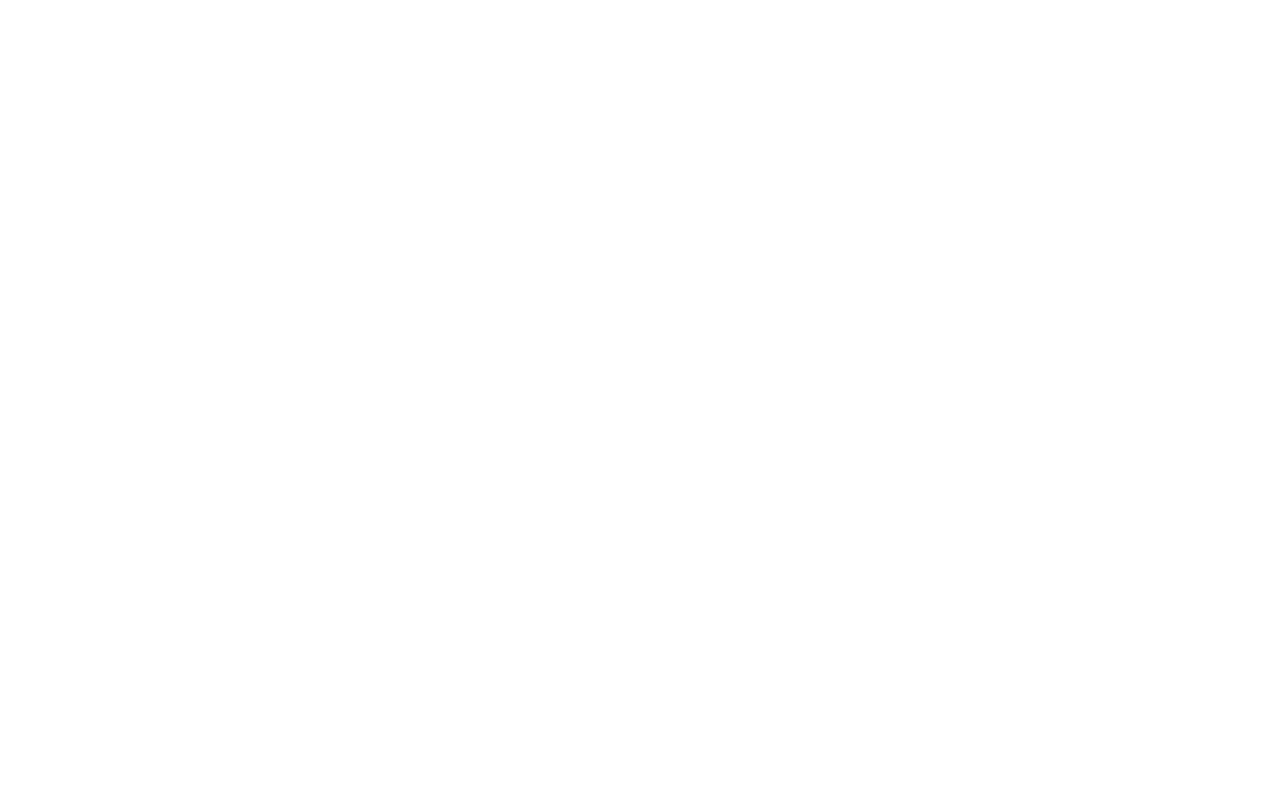
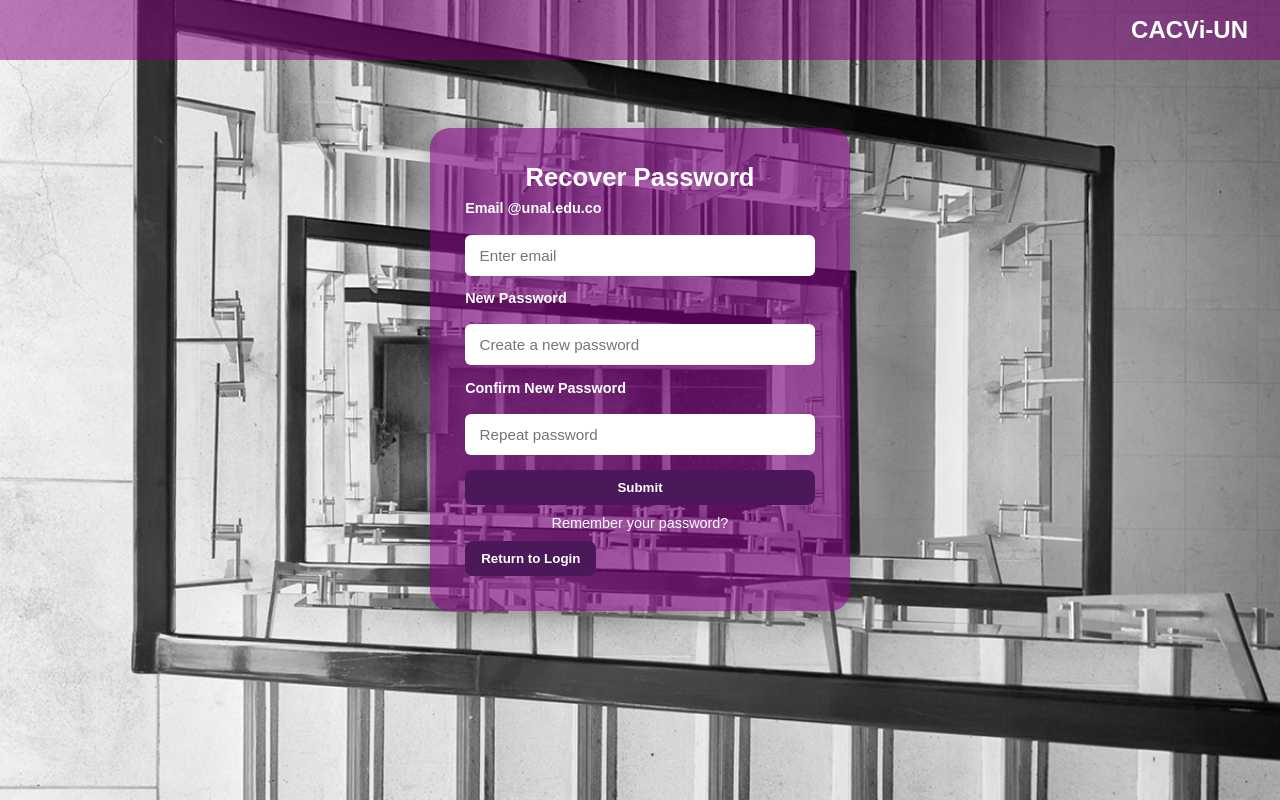
Before and after one commit to jumontenegrol/cacviun, a React (Create React App) app: page /cacviun/forgotPassword in a window 1280 px wide. Before the commit this address had no page. Built offline with nearby package versions, Linux system fonts and the light colour scheme.

Commit message:
Forgot Password

```diff
--- a/src/App.jsx
+++ b/src/App.jsx
@@ -5,6 +5,7 @@
 import Map from "./vistas/Map.jsx";
 import Report from "./vistas/Report.jsx";
 import PersonalStatistics from "./vistas/PersonalStatistics.jsx";
+import ForgotPassword from "./vistas/ForgotPassword.jsx";
 
 export default function App() {
   return (
@@ -12,9 +13,11 @@
       <Routes>
         <Route path="/" element={<Login />} />
         <Route path="/createAccount" element={<CreateAccount />} />
+        <Route path="/forgotPassword" element={<ForgotPassword />} />
         <Route path="/map" element={<Map />} />
         <Route path="/report" element={<Report />} />
         <Route path="/personalStatistics" element={<PersonalStatistics />} />
+
       </Routes>
     </BrowserRouter>
   );
--- a/src/components/ConfirmCode.jsx
+++ b/src/components/ConfirmCode.jsx
@@ -15,7 +15,7 @@
       const body = {
         email: email.toLowerCase(),
         code: code.trim(),
-        type
+        type: type,
       };
 
       const res = await fetch("/user/verify-code", {
--- /dev/null
+++ b/src/vistas/ForgotPassword.jsx
@@ -0,0 +1,183 @@
+import React, { useState } from "react";
+import { useNavigate } from "react-router-dom";
+import { toast, ToastContainer } from "react-toastify";
+import "react-toastify/dist/ReactToastify.css";
+import "./../styles/App.css";
+import ConfirmCode from "../components/ConfirmCode";
+
+function ForgotPassword() {
+  const [email, setEmail] = useState("");
+  const [password, setPassword] = useState("");
+  const [confirmPassword, setConfirmPassword] = useState("");
+  const [showConfirm, setShowConfirm] = useState(false);
+
+  const navigate = useNavigate();
+
+  // Reset inputs
+  const resetCampos = () => {
+    setEmail("");
+    setPassword("");
+    setConfirmPassword("");
+  };
+
+  // ============================================
+  // 🔥 VALIDACIÓN Y ENVÍO DEL CÓDIGO
+  // ============================================
+  const handleSubmitRegister = async () => {
+    let correo = email.trim().toLowerCase();
+    let pass = password.trim();
+    let pass2 = confirmPassword.trim();
+
+    if (!correo || !pass || !pass2) {
+      toast.error("Todos los campos son obligatorios.", { theme: "colored" });
+      resetCampos();
+      return;
+    }
+
+    if (correo.includes(" ") || pass.includes(" ") || pass2.includes(" ")) {
+      toast.error("Los campos no deben contener espacios internos.", {
+        theme: "colored",
+      });
+      resetCampos();
+      return;
+    }
+
+    const regex = /^[^\s@]+@unal\.edu\.co$/;
+    if (!regex.test(correo)) {
+      toast.error("El email debe ser institucional @unal.edu.co.", {
+        theme: "colored",
+      });
+      resetCampos();
+      return;
+    }
+
+    if (pass !== pass2) {
+      toast.error("Las contraseñas no coinciden.", { theme: "colored" });
+      return;
+    }
+
+    // Para forgotPassword: el correo DEBE existir
+    const res = await fetch(`/user/exist-email/${correo}`);
+    const data = await res.json();
+    if (data.exist === false) {
+      toast.error("El correo no existe en el sistema", { theme: "colored" });
+      resetCampos();
+      return;
+    }
+
+    try {
+      setShowConfirm(true);
+
+      const body = { email: correo, type: "forgot" };
+      const res = await fetch("/user/send-verification-code", {
+        method: "POST",
+        headers: { "Content-Type": "application/json" },
+        body: JSON.stringify(body),
+      });
+
+      const data = await res.json();
+
+      if (!data.success) {
+        throw new Error(data.message);
+      }
+    } catch (error) {
+      toast.error(error?.message || "Error enviando el código.", {
+        theme: "colored",
+      });
+      resetCampos();
+    }
+  };
+
+  const handleVerifySuccess = async () => {
+    try {
+      const body = {
+        email: email.trim().toLowerCase(),
+        password: password.trim(),
+      };
+
+      const res = await fetch("/user/reset-password", {
+        method: "POST",
+        headers: { "Content-Type": "application/json" },
+        body: JSON.stringify(body),
+      });
+
+      const data = await res.json();
+
+      if (!data.success) {
+        throw new Error(data.message);
+      }
+
+      toast.success( data.message, {
+        theme: "colored",
+      });
+
+      navigate("/");
+    } catch (error) {
+      toast.error(error?.message || "Error actualizando la contraseña.", {
+        theme: "colored",
+      });
+    }
+  };
+
+  return (
+    <div className="background">
+      <div className="header">CACVi-UN</div>
+
+      <div className="login-box">
+        <h1>Recover Password</h1>
+
+        <form onSubmit={(e) => e.preventDefault()}>
+          <label>Email @unal.edu.co</label>
+          <input
+            type="email"
+            placeholder="Enter email"
+            value={email}
+            onChange={(e) => setEmail(e.target.value.toLowerCase())}
+            required
+          />
+
+          <label>New Password</label>
+          <input
+            type="password"
+            placeholder="Create a new password"
+            value={password}
+            onChange={(e) => setPassword(e.target.value)}
+            required
+          />
+
+          <label>Confirm New Password</label>
+          <input
+            type="password"
+            placeholder="Repeat password"
+            value={confirmPassword}
+            onChange={(e) => setConfirmPassword(e.target.value)}
+            required
+          />
+
+          <button type="button" onClick={handleSubmitRegister}>
+            Submit
+          </button>
+        </form>
+
+        <div className="separator">Remember your password?</div>
+
+        <button className="text-link" onClick={() => navigate("/")}>
+          Return to Login
+        </button>
+      </div>
+
+      <ToastContainer />
+
+      {showConfirm && (
+        <ConfirmCode
+          email={email}
+          type="forgot"
+          onClose={() => setShowConfirm(false)}
+          onSuccess={handleVerifySuccess}
+        />
+      )}
+    </div>
+  );
+}
+
+export default ForgotPassword;
--- a/src/vistas/Login.jsx
+++ b/src/vistas/Login.jsx
@@ -43,9 +43,9 @@
     }
 
     try {
-      const body = {email:correo, password: pass};
+      const body = { email: correo, password: pass };
       const res = await fetch("user/login", {
-        method: 'POST',
+        method: "POST",
         headers: { "Content-Type": "application/json" },
         body: JSON.stringify(body),
       });
@@ -56,15 +56,15 @@
         return;
       }
       const data = await res.json();
-      if(data.success){
+      if (data.success) {
         toast.success(data.message || "Conexión exitosa", {
           position: "top-center",
         });
         console.log(data.session);
         navigate("/map");
-      }else{
+      } else {
         toast.error(data.message, {
-        position: "top-center",
+          position: "top-center",
         });
       }
     } catch (error) {
@@ -84,6 +84,13 @@
   // ==================================================
   const handleCreateAccountClick = () => {
     navigate("/createAccount");
+  };
+
+  // ==================================================
+  // 🔥 MANEJO BOTÓN FORGOT PASSWORD
+  // ==================================================
+  const handleForgotPasswordClick = () => {
+    navigate("/forgotPassword");
   };
 
   return (
@@ -127,9 +134,17 @@
         >
           Create Account
         </button>
+
+        {/* 🟦 NUEVO BOTÓN FORGOT PASSWORD */}
+        <button
+          className="text-link"
+          type="button"
+          onClick={handleForgotPasswordClick}
+        >
+          Forgot Password?
+        </button>
       </div>
 
-      {/* Contenedor global de Toastify */}
       <ToastContainer />
     </div>
   );
```
